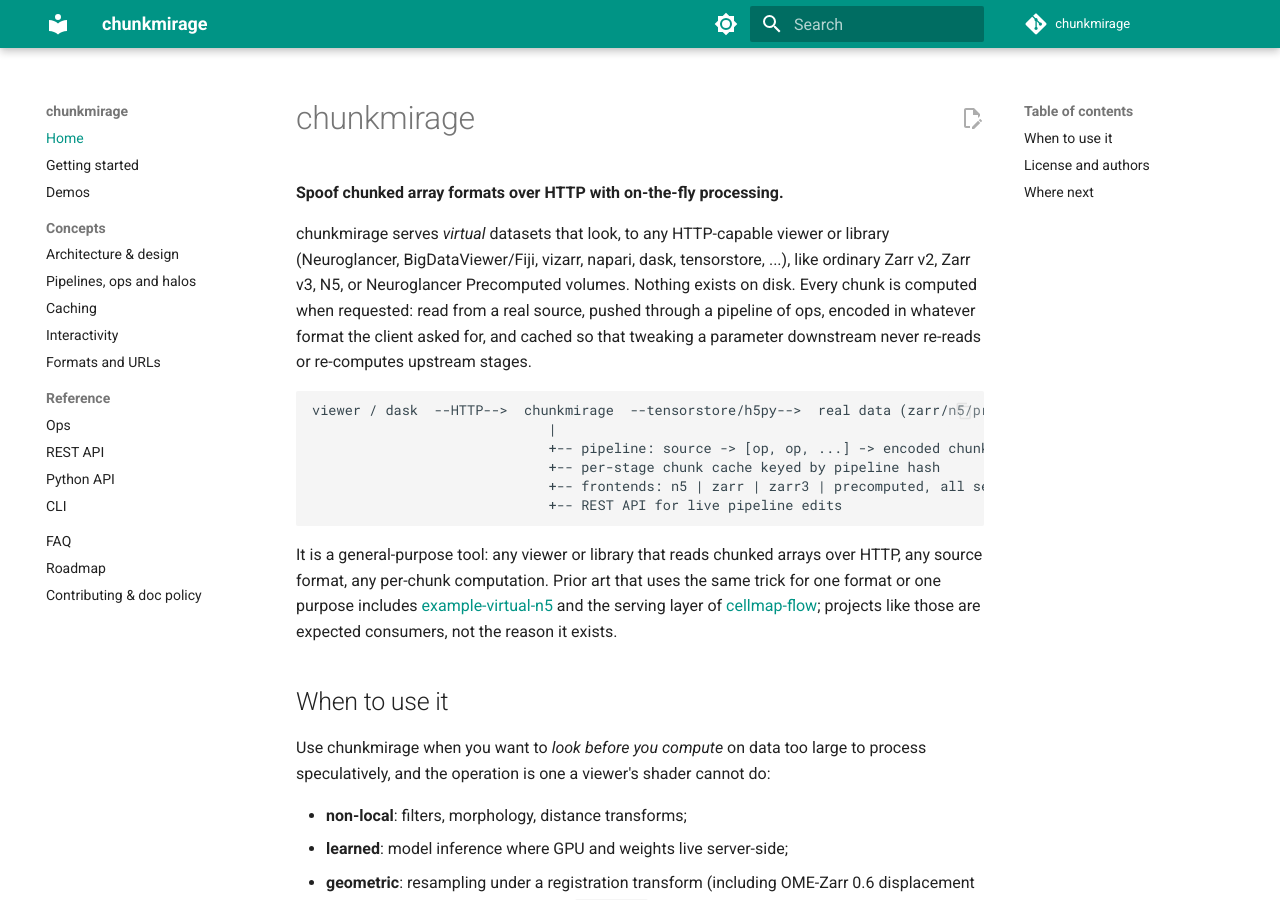
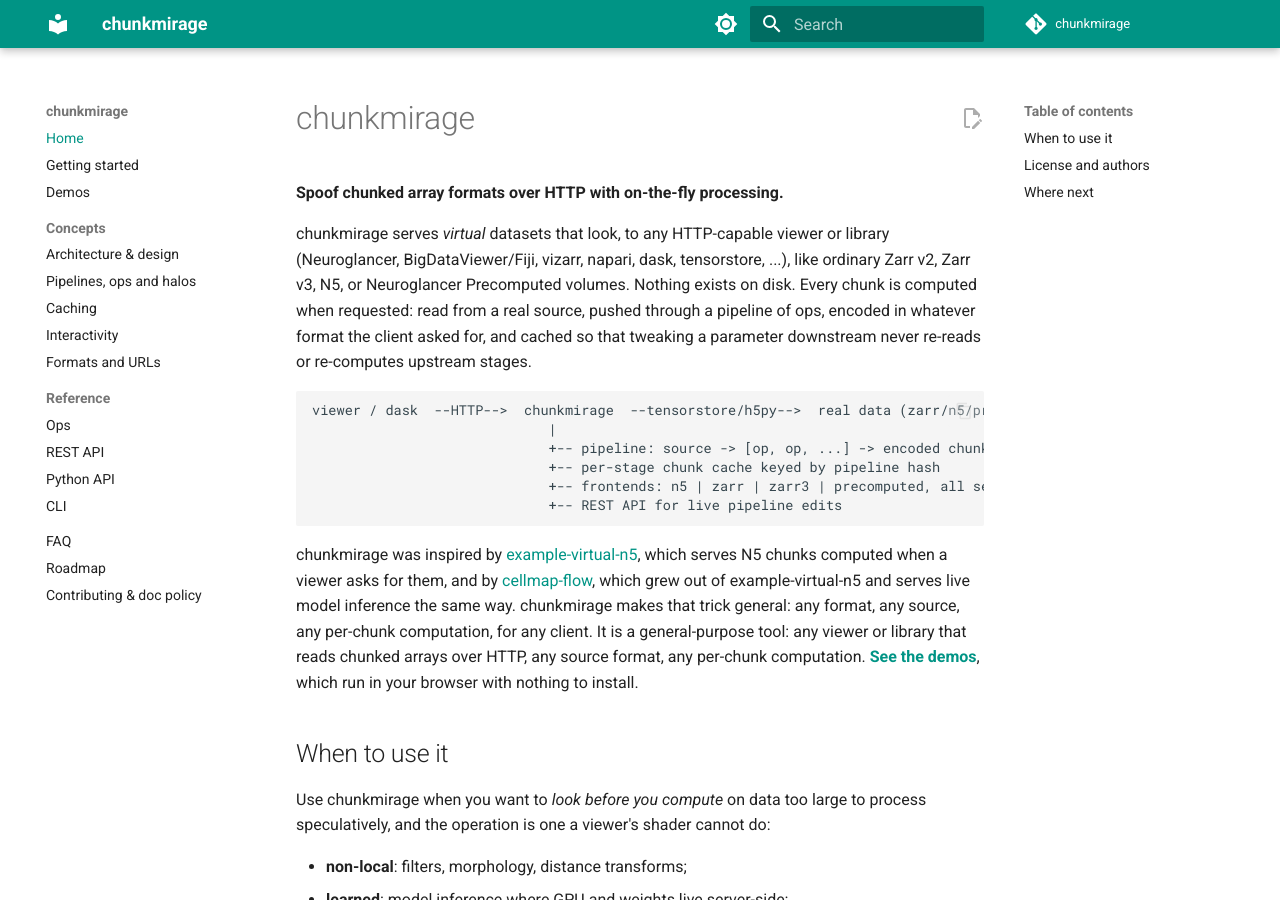
Before and after one commit to JaneliaSciComp/chunkmirage, an MkDocs documentation site: the page built from docs/index.md, in a window 1280 px wide and 900 px high. Built offline with MkDocs 1.6.1 and Material for MkDocs 9.7.7, drawn with Linux system fonts in a browser that asks for light colours; comment, search, counter and statistics services are not loaded.

Commit message:
README and docs: inspired by example-virtual-n5 and cellmap-flow, which grew out of it; the demos up front

````diff
--- a/docs/index.md
+++ b/docs/index.md
@@ -18,11 +18,14 @@
                              +-- REST API for live pipeline edits
 ```
 
+chunkmirage was inspired by [example-virtual-n5](https://github.com/stuarteberg/example-virtual-n5),
+which serves N5 chunks computed when a viewer asks for them, and by
+[cellmap-flow](https://github.com/janelia-cellmap/cellmap-flow), which grew out of example-virtual-n5
+and serves live model inference the same way. chunkmirage makes that trick general: any
+format, any source, any per-chunk computation, for any client.
 It is a general-purpose tool: any viewer or library that reads chunked arrays over HTTP,
-any source format, any per-chunk computation. Prior art that uses the same trick for one
-format or one purpose includes [example-virtual-n5](https://github.com/stuarteberg/example-virtual-n5)
-and the serving layer of [cellmap-flow](https://github.com/janelia-cellmap/cellmap-flow);
-projects like those are expected consumers, not the reason it exists.
+any source format, any per-chunk computation. **[See the demos](demos.md)**, which run in
+your browser with nothing to install.
 
 ## When to use it
 
````
Also changed, not shown: README.md (+21 -0 lines), docs/design.md (+6 -5 lines).
